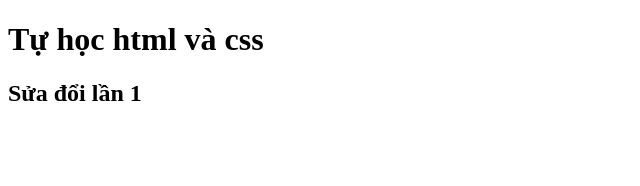
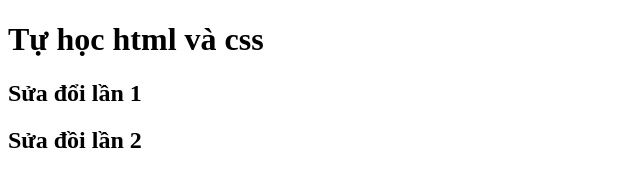
Before and after one commit to Minhh112233/test, a plain HTML site: page index.html in a window 1280 px wide. Shown: the whole page, without its empty margins (0-640 px from the left). Drawn offline with Linux system fonts and the light colour scheme.

Commit message:
test commit

```diff
--- a/index.html
+++ b/index.html
@@ -8,5 +8,6 @@
   <body>
     <h1>Tự học html và css</h1>
     <h2>Sửa đổi lần 1</h2>
+    <h2>Sửa đồi lần 2</h2>
   </body>
 </html>
```
